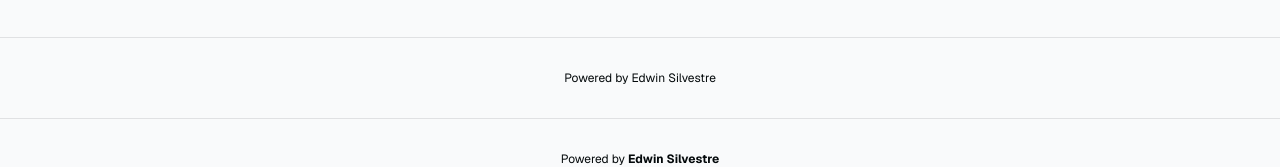
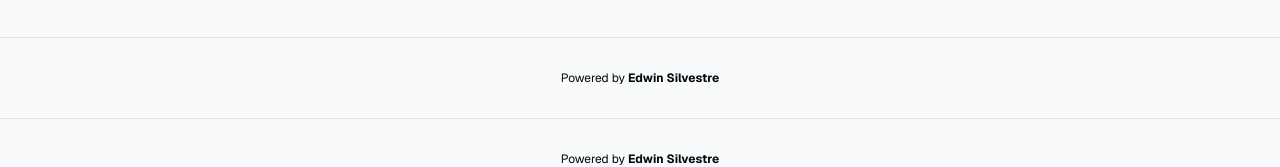
Before and after one commit to EdwinTJ/expirationTrack, a Next.js app: page / in a window 1280 px wide. Shown: the part 601-768 px from the top of the page. Built offline with nearby package versions, Linux system fonts and the light colour scheme; no server answers.

Commit message:
Footer link

```diff
--- a/app/page.tsx
+++ b/app/page.tsx
@@ -26,7 +26,14 @@ export default async function Index() {
       <footer className="w-full border-t border-t-foreground/10 p-8 flex justify-center text-center text-xs">
         <p>
           Powered by{" "}
+          <a
+            href={`${process.env.MY_WEBSITE}`}
+            target="_blank"
+            className="font-bold hover:underline"
+            rel="noreferrer"
+          >
           Edwin Silvestre
+          </a>
         </p>
       </footer>
     </div>
```
